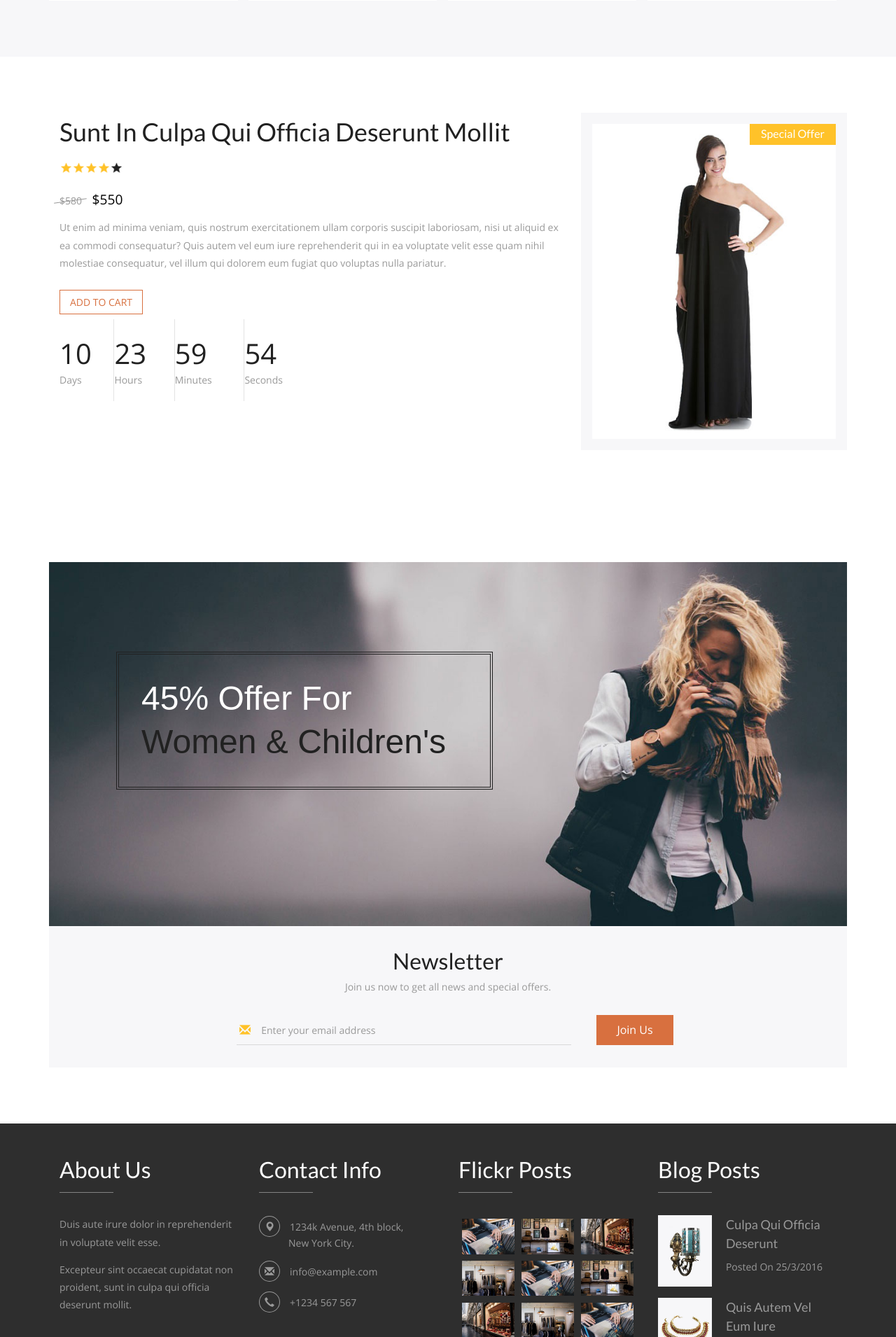
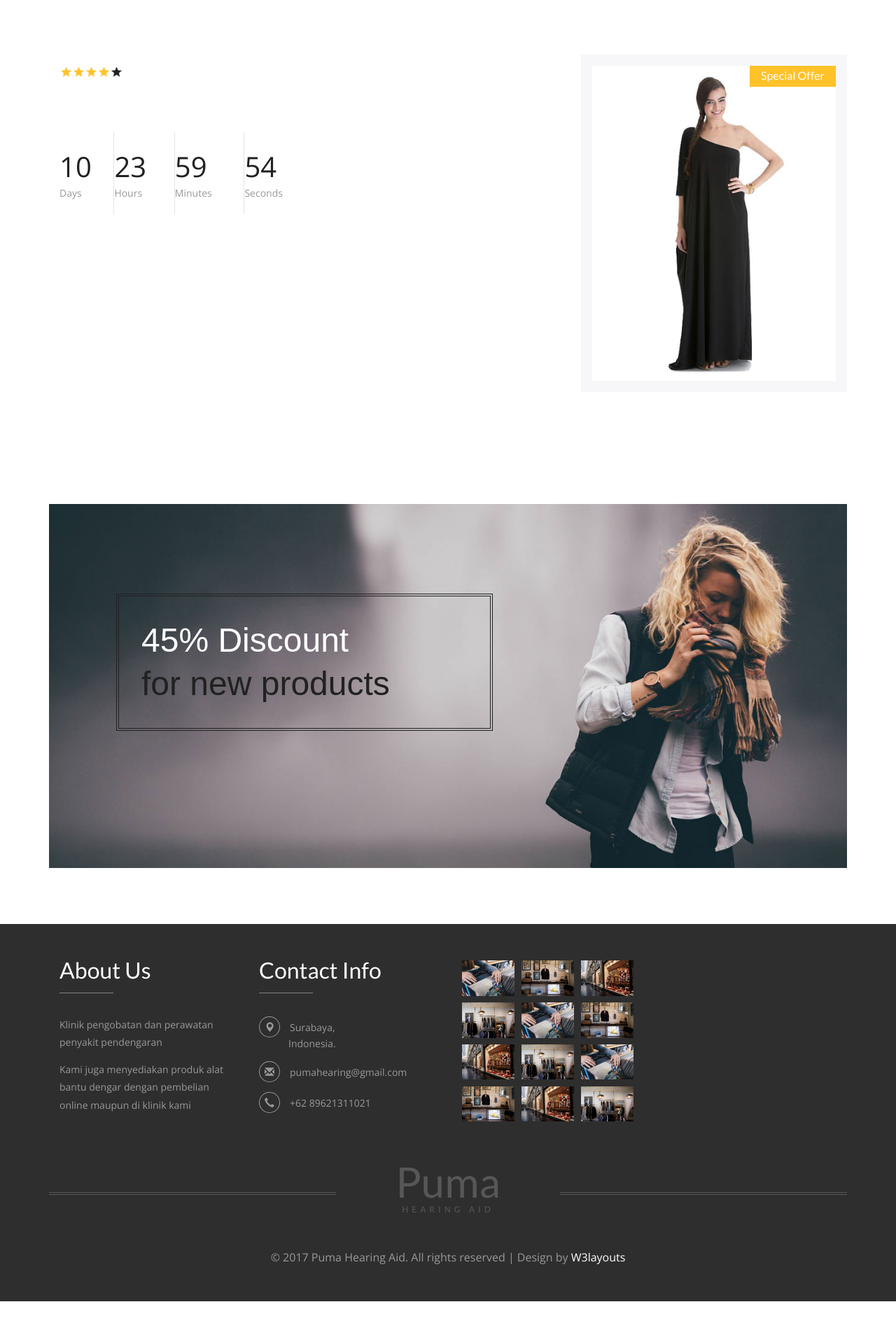
Before and after one commit to hasankhadiki/puma, a CodeIgniter app: page /database/ in a window 1280 px wide. Shown: the part 2641-4551 px from the top of the page at 70% size. After the commit the page ends 4500 px from the top, so only its background shows below. Run offline with CodeIgniter, Linux system fonts and the light colour scheme; some libraries are stand-ins or nearby versions.

Commit message:
ngedit view home
oiya, kok dropdownnya gamau bekerja ya di aku

```diff
--- a/application/views/welcome_message.php
+++ b/application/views/welcome_message.php
@@ -4,7 +4,7 @@ defined('BASEPATH') OR exit('No direct script access allowed');
 <!DOCTYPE html>
 <html>
 <head>
-<title>Best Store a Ecommerce Online Shopping Category Flat Bootstrap Responsive Website Template | Home :: w3layouts</title>
+<title>Puma Hearing Aid | Home :: w3layouts</title>
 <!-- for-mobile-apps -->
 <meta name="viewport" content="width=device-width, initial-scale=1">
 <meta http-equiv="Content-Type" content="text/html; charset=utf-8" />
@@ -44,26 +44,26 @@ Smartphone Compatible web template, free webdesigns for Nokia, Samsung, LG, Sony
 		<div class="container">
 			<div class="header-grid">
 				<div class="header-grid-left animated wow slideInLeft" data-wow-delay=".5s">
-					<ul>
+					<!--<ul>
 						<li><i class="glyphicon glyphicon-envelope" aria-hidden="true"></i><a href="mailto:info@example.com">@example.com</a></li>
 						<li><i class="glyphicon glyphicon-earphone" aria-hidden="true"></i>+1234 567 892</li>
 						<li><i class="glyphicon glyphicon-log-in" aria-hidden="true"></i><a href="login.html">Login</a></li>
 						<li><i class="glyphicon glyphicon-book" aria-hidden="true"></i><a href="register.html">Register</a></li>
-					</ul>
+					</ul>-->
 				</div>
-				<div class="header-grid-right animated wow slideInRight" data-wow-delay=".5s">
+				<!--<div class="header-grid-right animated wow slideInRight" data-wow-delay=".5s">
 					<ul class="social-icons">
 						<li><a href="#" class="facebook"></a></li>
 						<li><a href="#" class="twitter"></a></li>
 						<li><a href="#" class="g"></a></li>
 						<li><a href="#" class="instagram"></a></li>
 					</ul>
-				</div>
+				</div>-->
 				<div class="clearfix"> </div>
 			</div>
 			<div class="logo-nav">
 				<div class="logo-nav-left animated wow zoomIn" data-wow-delay=".5s">
-					<h1><a href="index.html">Best Store <span>Shop anywhere</span></a></h1>
+					<h1><a href="index.html">P   u   m   a <span>Hearing Aid</span></a></h1>
 				</div>
 				<div class="logo-nav-left1">
 					<nav class="navbar navbar-default">
@@ -120,7 +120,7 @@ Smartphone Compatible web template, free webdesigns for Nokia, Samsung, LG, Sony
 									</div>
 								</ul>
 							</li>
-							<li class="dropdown">
+							<!--<li class="dropdown">
 								<a href="#" class="dropdown-toggle" data-toggle="dropdown">Furniture <b class="caret"></b></a>
 								<ul class="dropdown-menu multi-column columns-3">
 									<div class="row">
@@ -157,9 +157,8 @@ Smartphone Compatible web template, free webdesigns for Nokia, Samsung, LG, Sony
 										<div class="clearfix"></div>
 									</div>
 								</ul>
-							</li>
-							<li><a href="short-codes.html">Short Codes</a></li>
-							<li><a href="mail.html">Mail Us</a></li>
+							</li>-->
+							<li><a href="aboutus.html">About Us</a></li>
 						</ul>
 					</div>
 					</nav>
@@ -203,7 +202,7 @@ Smartphone Compatible web template, free webdesigns for Nokia, Samsung, LG, Sony
 	<div class="banner">
 		<div class="container">
 			<div class="banner-info animated wow zoomIn" data-wow-delay=".5s">
-				<h3>Free Online Shopping</h3>
+				<h3>Hearing Aid for <br>Hearing Loss</br></h3>
 				<h4>Up to <span>50% <i>Off/-</i></span></h4>
 				<div class="wmuSlider example1">
 					<div class="wmuSliderWrapper">
@@ -295,9 +294,8 @@ Smartphone Compatible web template, free webdesigns for Nokia, Samsung, LG, Sony
 <!-- collections -->
 	<div class="new-collections">
 		<div class="container">
-			<h3 class="animated wow zoomIn" data-wow-delay=".5s">New Collections</h3>
-			<p class="est animated wow zoomIn" data-wow-delay=".5s">Excepteur sint occaecat cupidatat non proident, sunt in culpa qui officia
-				deserunt mollit anim id est laborum.</p>
+			<h3 class="animated wow zoomIn" data-wow-delay=".5s">Best Selling</h3>
+			<p class="est animated wow zoomIn" data-wow-delay=".5s"></p>
 			<div class="new-collections-grids">
 				<div class="col-md-3 new-collections-grid">
 					<div class="new-collections-grid1 animated wow slideInUp" data-wow-delay=".5s">
@@ -556,7 +554,7 @@ Smartphone Compatible web template, free webdesigns for Nokia, Samsung, LG, Sony
 		<div class="container">
 			<div class="timer-grids">
 				<div class="col-md-8 timer-grid-left animated wow slideInLeft" data-wow-delay=".5s">
-					<h3><a href="products.html">sunt in culpa qui officia deserunt mollit</a></h3>
+					<h3><a href="products.html"></a></h3>
 					<div class="rating">
 						<div class="rating-left">
 							<img src="images/2.png" alt=" " class="img-responsive" />
@@ -576,12 +574,9 @@ Smartphone Compatible web template, free webdesigns for Nokia, Samsung, LG, Sony
 						<div class="clearfix"> </div>
 					</div>
 					<div class="new-collections-grid1-left simpleCart_shelfItem timer-grid-left-price">
-						<p><i>$580</i> <span class="item_price">$550</span></p>
-						<h4>Ut enim ad minima veniam, quis nostrum exercitationem ullam corporis suscipit laboriosam,
-							nisi ut aliquid ex ea commodi consequatur? Quis autem vel eum iure reprehenderit
-							qui in ea voluptate velit esse quam nihil molestiae consequatur, vel illum qui
-							dolorem eum fugiat quo voluptas nulla pariatur.</h4>
-						<p><a class="item_add timer_add" href="#">add to cart </a></p>
+						<p><i></i> <span class="item_price"></span></p>
+						<h4></h4>
+						<!--<p><a class="item_add timer_add" href="#">add to cart </a></p>-->
 					</div>
 					<div id="counter"> </div>
 					<script src="js/jquery.countdown.js"></script>
@@ -605,17 +600,8 @@ Smartphone Compatible web template, free webdesigns for Nokia, Samsung, LG, Sony
 		<div class="container">
 			<div class="collections-bottom-grids">
 				<div class="collections-bottom-grid animated wow slideInLeft" data-wow-delay=".5s">
-					<h3>45% Offer For <span>Women & Children's</span></h3>
+					<h3>45% Discount <span>for new products</span></h3>
 				</div>
-			</div>
-			<div class="newsletter animated wow slideInUp" data-wow-delay=".5s">
-				<h3>Newsletter</h3>
-				<p>Join us now to get all news and special offers.</p>
-				<form>
-					<span class="glyphicon glyphicon-envelope" aria-hidden="true"></span>
-					<input type="email" value="Enter your email address" onfocus="this.value = '';" onblur="if (this.value == '') {this.value = 'Enter your email address';}" required="">
-					<input type="submit" value="Join Us" >
-				</form>
 			</div>
 		</div>
 	</div>
@@ -626,19 +612,17 @@ Smartphone Compatible web template, free webdesigns for Nokia, Samsung, LG, Sony
 			<div class="footer-grids">
 				<div class="col-md-3 footer-grid animated wow slideInLeft" data-wow-delay=".5s">
 					<h3>About Us</h3>
-					<p>Duis aute irure dolor in reprehenderit in voluptate velit esse.<span>Excepteur sint occaecat cupidatat
-						non proident, sunt in culpa qui officia deserunt mollit.</span></p>
+					<p>Klinik pengobatan dan perawatan penyakit pendengaran<span>Kami juga menyediakan produk alat bantu dengar dengan pembelian online maupun di klinik kami</span></p>
 				</div>
 				<div class="col-md-3 footer-grid animated wow slideInLeft" data-wow-delay=".6s">
 					<h3>Contact Info</h3>
 					<ul>
-						<li><i class="glyphicon glyphicon-map-marker" aria-hidden="true"></i>1234k Avenue, 4th block, <span>New York City.</span></li>
-						<li><i class="glyphicon glyphicon-envelope" aria-hidden="true"></i><a href="mailto:info@example.com">info@example.com</a></li>
-						<li><i class="glyphicon glyphicon-earphone" aria-hidden="true"></i>+1234 567 567</li>
+						<li><i class="glyphicon glyphicon-map-marker" aria-hidden="true"></i>Surabaya, <span>Indonesia.</span></li>
+						<li><i class="glyphicon glyphicon-envelope" aria-hidden="true"></i><a href="mailto:info@example.com">pumahearing@gmail.com</a></li>
+						<li><i class="glyphicon glyphicon-earphone" aria-hidden="true"></i>+62 89621311021</li>
 					</ul>
 				</div>
 				<div class="col-md-3 footer-grid animated wow slideInLeft" data-wow-delay=".7s">
-					<h3>Flickr Posts</h3>
 					<div class="footer-grid-left">
 						<a href="single.html"><img src="images/13.jpg" alt=" " class="img-responsive" /></a>
 					</div>
@@ -677,36 +661,14 @@ Smartphone Compatible web template, free webdesigns for Nokia, Samsung, LG, Sony
 					</div>
 					<div class="clearfix"> </div>
 				</div>
-				<div class="col-md-3 footer-grid animated wow slideInLeft" data-wow-delay=".8s">
-					<h3>Blog Posts</h3>
-					<div class="footer-grid-sub-grids">
-						<div class="footer-grid-sub-grid-left">
-							<a href="single.html"><img src="images/9.jpg" alt=" " class="img-responsive" /></a>
-						</div>
-						<div class="footer-grid-sub-grid-right">
-							<h4><a href="single.html">culpa qui officia deserunt</a></h4>
-							<p>Posted On 25/3/2016</p>
-						</div>
-						<div class="clearfix"> </div>
-					</div>
-					<div class="footer-grid-sub-grids">
-						<div class="footer-grid-sub-grid-left">
-							<a href="single.html"><img src="images/10.jpg" alt=" " class="img-responsive" /></a>
-						</div>
-						<div class="footer-grid-sub-grid-right">
-							<h4><a href="single.html">Quis autem vel eum iure</a></h4>
-							<p>Posted On 25/3/2016</p>
-						</div>
-						<div class="clearfix"> </div>
-					</div>
-				</div>
+
 				<div class="clearfix"> </div>
 			</div>
 			<div class="footer-logo animated wow slideInUp" data-wow-delay=".5s">
-				<h2><a href="index.html">Best Store <span>shop anywhere</span></a></h2>
+				<h2><a href="index.html">Puma <span>Hearing Aid</span></a></h2>
 			</div>
 			<div class="copy-right animated wow slideInUp" data-wow-delay=".5s">
-				<p>&copy 2016 Best Store. All rights reserved | Design by <a href="http://w3layouts.com/">W3layouts</a></p>
+				<p>&copy 2017 Puma Hearing Aid. All rights reserved | Design by <a href="http://w3layouts.com/">W3layouts</a></p>
 			</div>
 		</div>
 	</div>
```
